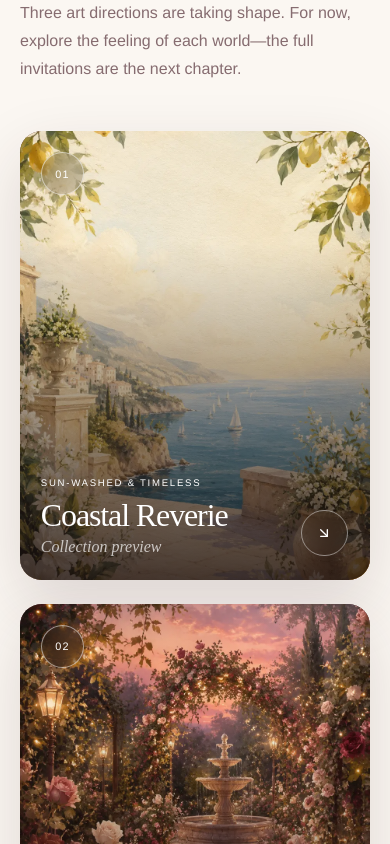
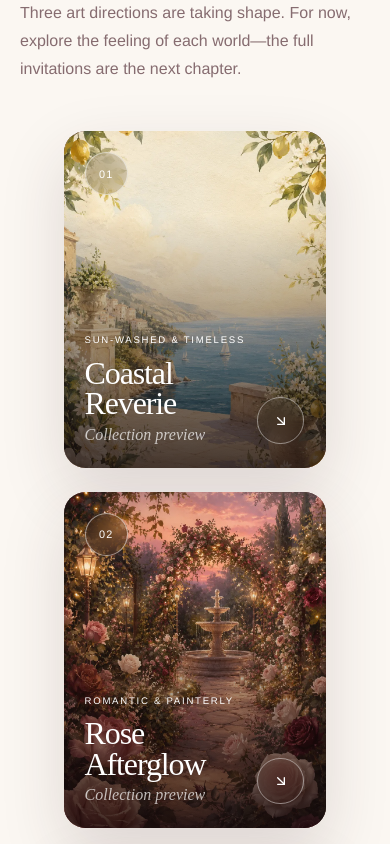
Before and after one commit to Ir-faan/Event-Invitation, a Next.js app: page / in a window 390 px wide. Shown: the part 1600-2444 px from the top of the page. Built offline with nearby package versions, Linux system fonts and the light colour scheme.

Commit message:
style: reduce collection and pricing cards

```diff
--- a/app/globals.css
+++ b/app/globals.css
@@ -108,7 +108,7 @@ section { scroll-margin-top: 6rem; }
 
 .collection { overflow: hidden; background: var(--ivory); }
 .collection::before { content: "✦"; position: absolute; top: 8rem; right: 8vw; color: rgba(211,164,73,.55); font-size: 1.2rem; animation: twinkle 2.6s ease-in-out infinite; }
-.collection-grid { display: grid; grid-template-columns: repeat(3, minmax(0, 1fr)); gap: clamp(1rem, 2vw, 1.8rem); perspective: 1200px; }
+.collection-grid { width: 75%; margin: 0 auto; display: grid; grid-template-columns: repeat(3, minmax(0, 1fr)); gap: clamp(1rem, 2vw, 1.8rem); perspective: 1200px; }
 .collection-card { --rotate-x: 0deg; --rotate-y: 0deg; --spot-x: 50%; --spot-y: 50%; position: relative; aspect-ratio: .72; overflow: hidden; transform: rotateX(var(--rotate-x)) rotateY(var(--rotate-y)); transform-style: preserve-3d; border-radius: 1.35rem; background: #5c3438; box-shadow: 0 1.5rem 4rem rgba(63,34,37,.15); transition: transform .14s ease, box-shadow .4s ease, opacity .8s var(--reveal-delay, 0ms); }
 .collection-card.is-visible { transform: rotateX(var(--rotate-x)) rotateY(var(--rotate-y)); }
 .collection-card:hover { box-shadow: 0 2.6rem 5rem rgba(63,34,37,.25); }
@@ -187,8 +187,8 @@ section { scroll-margin-top: 6rem; }
 .pricing-heading .eyebrow, .pricing-heading h2 { grid-column: 1; }
 .pricing-heading h2 { font-size: clamp(3.2rem, 5.5vw, 6rem); }
 .pricing-heading > p:last-child { grid-column: 2; grid-row: 1 / span 2; align-self: end; }
-.pricing-grid { display: grid; grid-template-columns: repeat(3, 1fr); gap: 1rem; align-items: stretch; }
-.price-card { position: relative; display: flex; flex-direction: column; min-height: 36rem; padding: clamp(1.7rem, 3vw, 2.7rem); border: 1px solid var(--line); border-radius: 1.2rem; background: var(--ivory); transition: transform .35s, box-shadow .35s; }
+.pricing-grid { width: 75%; margin: 0 auto; display: grid; grid-template-columns: repeat(3, 1fr); gap: 1rem; align-items: stretch; }
+.price-card { position: relative; display: flex; flex-direction: column; min-height: 31rem; padding: clamp(1.5rem, 2.4vw, 2.15rem); border: 1px solid var(--line); border-radius: 1.2rem; background: var(--ivory); transition: transform .35s, box-shadow .35s; }
 .price-card:hover { transform: translateY(-.7rem); box-shadow: 0 2rem 4rem rgba(65,31,37,.11); }
 .price-card.featured { color: white; background: var(--wine); transform: translateY(-1rem); box-shadow: 0 2rem 4rem rgba(74,25,34,.2); }
 .price-card.featured:hover { transform: translateY(-1.5rem); }
@@ -260,7 +260,7 @@ section { scroll-margin-top: 6rem; }
   .mobile-menu div { position: absolute; top: 3.6rem; right: 0; width: 14rem; display: grid; padding: .8rem; border: 1px solid var(--line); border-radius: 1rem; background: rgba(255,253,250,.96); box-shadow: 0 1rem 3rem rgba(55,28,28,.16); }
   .mobile-menu div a { padding: .75rem; color: var(--wine); font-size: .8rem; }
   .hero { min-height: 68rem; }
-  .collection-grid { grid-template-columns: repeat(2, minmax(0, 1fr)); overflow: visible; margin-right: 0; padding-right: 0; padding-bottom: 0; }
+  .collection-grid { grid-template-columns: repeat(2, minmax(0, 1fr)); overflow: visible; margin: 0 auto; padding-right: 0; padding-bottom: 0; }
   .collection-card:last-child { grid-column: 1 / -1; width: min(28rem, 100%); justify-self: center; }
   .envelope-section { grid-template-columns: 1fr 1fr; padding-left: 3vw; padding-right: 3vw; }
   .process-line { display: none; }
@@ -288,7 +288,7 @@ section { scroll-margin-top: 6rem; }
   .scroll-cue { display: none; }
   .section { padding-left: 1.25rem; padding-right: 1.25rem; }
   .section-heading h2, .envelope-copy h2, .pricing-heading h2, .contact h2 { font-size: clamp(3rem, 15vw, 5rem); }
-  .collection-grid { width: min(100%, 22rem); grid-template-columns: 1fr; gap: 1.5rem; margin: 0 auto; padding: 0; overflow: visible; }
+  .collection-grid { width: min(75%, 16.5rem); grid-template-columns: 1fr; gap: 1.5rem; margin: 0 auto; padding: 0; overflow: visible; }
   .collection-card, .collection-card:last-child { width: 100%; grid-column: auto; justify-self: stretch; aspect-ratio: .78; }
   .ticker { width: calc(100% + 2.5rem); margin-left: -1.25rem; margin-right: -1.25rem; }
   .envelope-section { grid-template-columns: 1fr; padding: 5rem 1.25rem; }
@@ -309,8 +309,8 @@ section { scroll-margin-top: 6rem; }
   .digital-card li { grid-template-columns: 2.7rem 1fr auto; }
   .pricing-heading { grid-template-columns: 1fr; gap: 1rem; }
   .pricing-heading > p:last-child { grid-column: 1; grid-row: auto; }
-  .pricing-grid { width: min(100%, 22rem); grid-template-columns: 1fr; gap: 1.4rem; margin: 0 auto; }
-  .price-card { width: 100%; min-width: 0; min-height: 31rem; padding: 1.7rem 1.35rem; }
+  .pricing-grid { width: min(75%, 16.5rem); grid-template-columns: 1fr; gap: 1.4rem; margin: 0 auto; }
+  .price-card { width: 100%; min-width: 0; min-height: 28rem; padding: 1.45rem 1.15rem; }
   .price-card > a { gap: .8rem; }
   .price-card.featured, .price-card.featured:hover { transform: none; }
   .contact { min-height: 42rem; }
```
